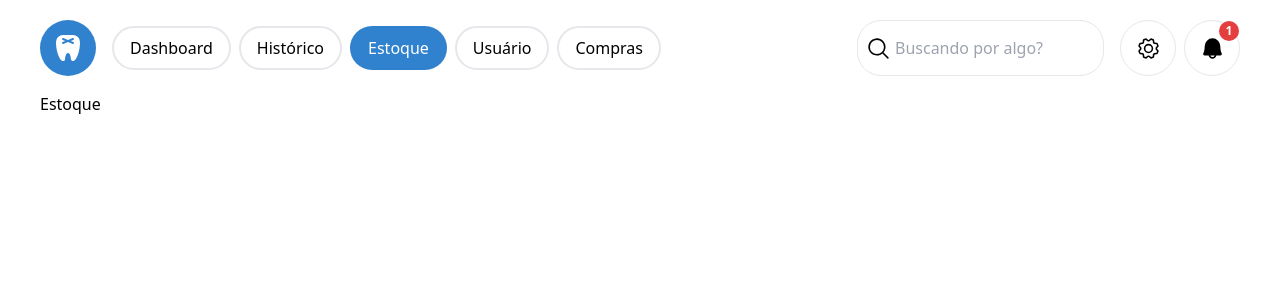
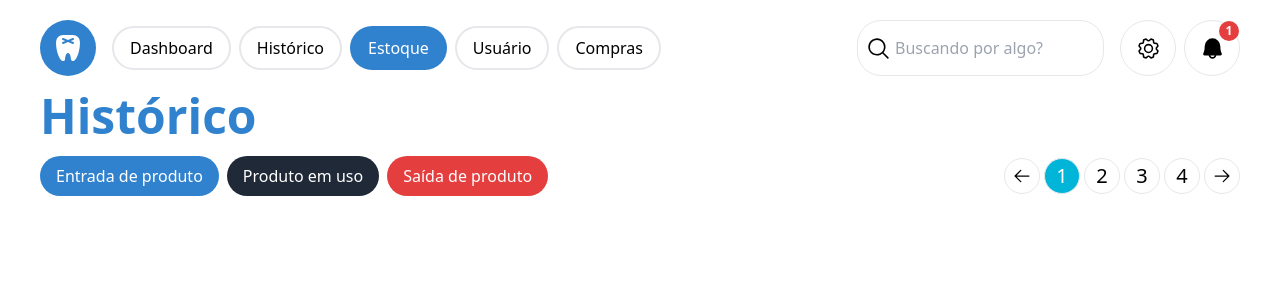
Before and after one commit to AristotelesAlves/OdontoFlow, a Next.js app in the folder front/: page /estoque in a window 1280 px wide. Shown: the top 300 px of the page. Built offline with nearby package versions, Linux system fonts and the light colour scheme; what tailwindcss-animated would draw is missing.

Commit message:
começando estoque

```diff
--- a/front/src/app/estoque/page.jsx
+++ b/front/src/app/estoque/page.jsx
@@ -1,13 +1,65 @@
 "use client"
 import RootLayout from "../../components/layout/RootLayout";
 import { useReactToPrint } from "react-to-print";
-import { useRef } from "react";
+import { useRef, useState } from "react";
+import PagNavigation from "../../components/common/PagNavigation";
+import { ArrowLeft, ArrowRight } from "@phosphor-icons/react";
+
+
 
 
 export default function Page() {
+
+    const [pagProdutoUso, setPagProdutoUso] = useState(false);
+    const [data, setData] = useState([]);
+    const [page, setPage] = useState(1);
+    const [limit] = useState(10);
+
     return (
         <RootLayout>
-            <h1>Estoque</h1>
+            <h1 className="font-bold text-blue text-5xl">Histórico</h1>
+            <div className="w-full flex items-center justify-between">
+                <nav >
+                    {pagProdutoUso ? (
+                        <div className="flex gap-2 items-center">
+                            <button onClick={() => setPagProdutoUso(false)} className="py-2 px-4 rounded-3xl text-white bg-red">
+                                Voltar lista de produtos
+                            </button>
+                            <button className="py-2 px-4 rounded-3xl text-white bg-blue">
+                                Adicionar produto em uso
+                            </button>
+                        </div>
+                    ) : (
+                        <div className="flex gap-2 items-center">
+                            <button className="py-2 px-4 rounded-3xl text-white bg-blue">
+                                Entrada de produto
+                            </button>
+                            <button onClick={() => setPagProdutoUso(true)} className="py-2 px-4 rounded-3xl text-white bg-gray-800">
+                                Produto em uso
+                            </button>
+                            <button className="py-2 px-4 rounded-3xl text-white bg-red">
+                                Saída de produto
+                            </button>
+                        </div>
+                    )}
+
+                </nav>
+                <PagNavigation
+                    page={page}
+                    setPage={setPage}
+                    ArrowLeft={ArrowLeft}
+                    ArrowRight={ArrowRight}
+                />
+            </div>
+            {pagProdutoUso ? (
+                <div>
+
+                </div>
+            ): (
+                <div>
+
+                </div>
+            )}
         </RootLayout>
     );
 }
--- a/front/src/serive/apiService.js
+++ b/front/src/serive/apiService.js
@@ -1,3 +1,4 @@
+
 import axios from 'axios';
 
 export default async function apiService({ endPoint, method = 'GET', body = null }) {
```
Also changed, not shown: 1 other file (tests, documents, lock files or other folders).
